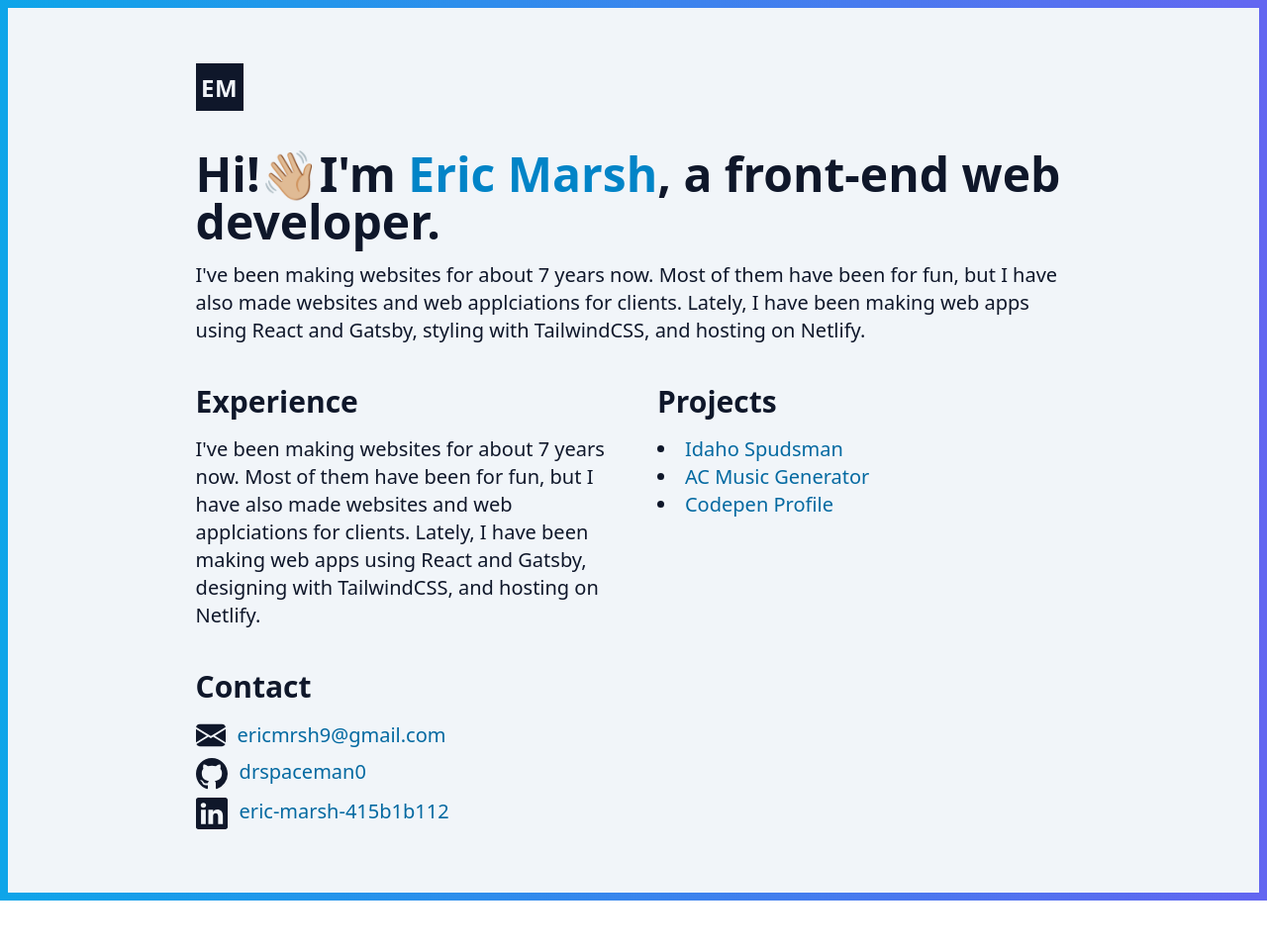
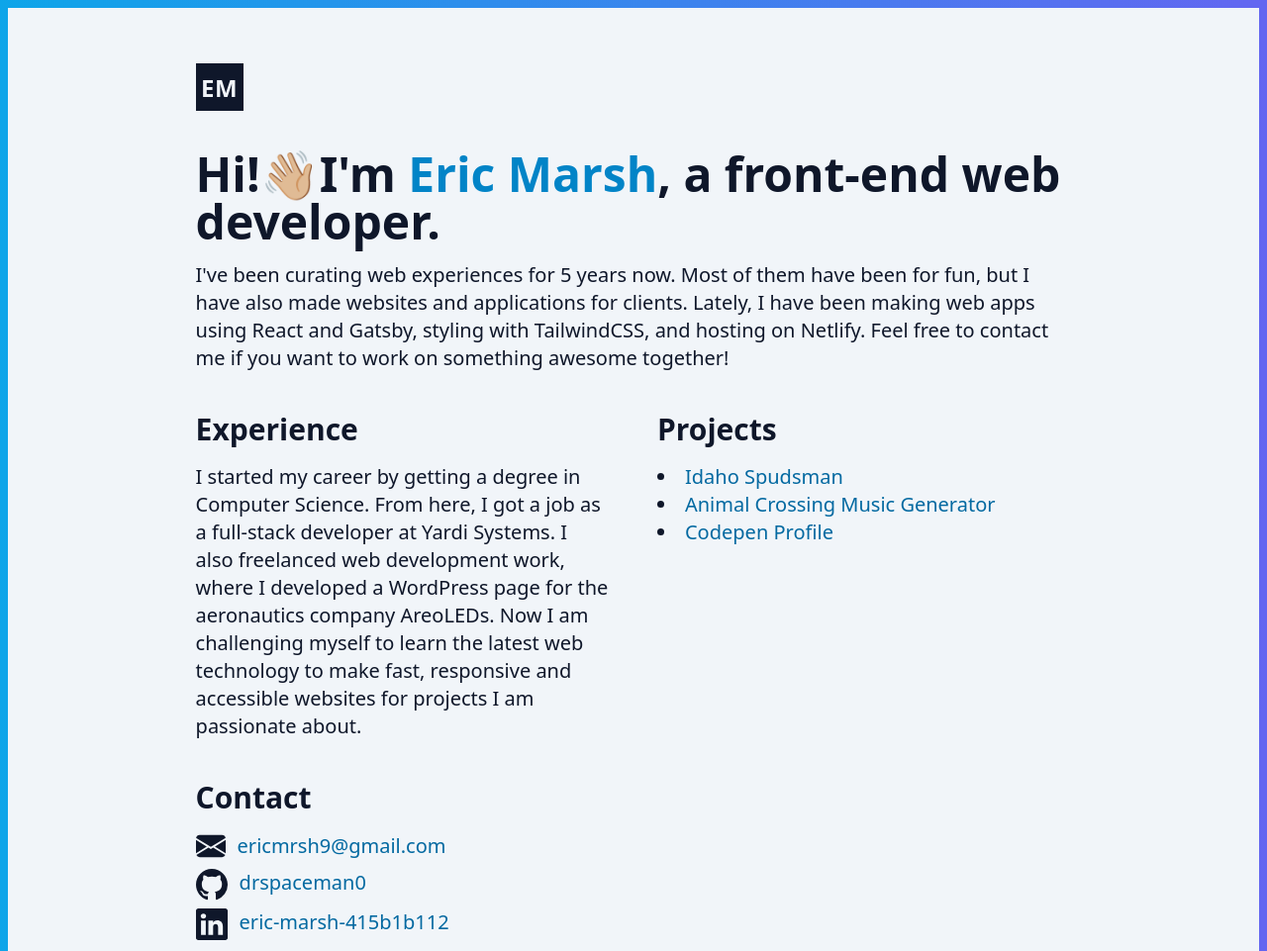
Before and after one commit to drspaceman0/eric-marsh-blog, a Gatsby site: page / in a window 1280 px wide. Shown: the top 961 px of the page at 99% size. Before the commit the page ends 910 px from the top, so only its background shows below. Built offline with nearby package versions, Linux system fonts and the light colour scheme; Gatsby itself is replaced by a stand-in of ours.

Commit message:
Added meta link + changed page width + paragraph editing

```diff
--- a/src/pages/index.js
+++ b/src/pages/index.js
@@ -9,11 +9,11 @@ export default function IndexPage() {
         <meta charSet="utf-8" />
         <meta name="description" content="Web Developer Blog" />
         <title>Eric Marsh Blog</title>
-        {/* <link rel="canonical" href="http://ericmarshblog.com" /> */}
+        <link rel="canonical" href="https://www.ericmarshblog.com/" />
       </Helmet>
-      <div className="p-2 bg-gradient-to-r from-sky-500 to-indigo-500 h-full min-h-screen relative flex">
-        <div className="bg-backgroundColor">
-          <div className="w-7/10 my-14 mx-auto">
+      <div className="p-2 bg-gradient-to-r from-sky-500 to-indigo-500 h-full min-h-screen relative flex ">
+        <div className="bg-backgroundColor w-full mx-auto">
+          <div className="w-7/10 my-14 max-w-6xl mx-auto  ">
             {/* nav */}
             <header className="flex flex-row h-12">
               <div
@@ -28,10 +28,10 @@ export default function IndexPage() {
                   Hi!👋🏼I'm <span className="text-primaryColor">Eric Marsh</span>, a front-end web developer.
                 </h1>
                 <p className="text-lg md:text-xl text-slate-900 leading-normal tracking-normal text-left">
-                  I've been making websites for about 7 years now. Most of them have
-                  been for fun, but I have also made websites and web applciations
-                  for clients. Lately, I have been making web apps using React and
-                  Gatsby, styling with TailwindCSS, and hosting on Netlify.
+                  I've been curating web experiences for 5 years now.
+                  Most of them have been for fun, but I have also made websites and applications for clients.
+                  Lately, I have been making web apps using React and Gatsby, styling with TailwindCSS, and hosting on Netlify.
+                  Feel free to contact me if you want to work on something awesome together!
                 </p>
               </section>
               <div className="grid grid-cols-1 md:grid-cols-2 md:gap-12">
@@ -41,11 +41,10 @@ export default function IndexPage() {
                     Experience
                   </h2>
                   <p className="text-lg md:text-xl text-slate-900 leading-normal tracking-normal text-left">
-                    I've been making websites for about 7 years now. Most of them
-                    have been for fun, but I have also made websites and web
-                    applciations for clients. Lately, I have been making web apps
-                    using React and Gatsby, designing with TailwindCSS, and hosting
-                    on Netlify.
+                    I started my career by getting a degree in Computer Science.
+                    From here, I got a job as a full-stack developer at Yardi Systems.
+                    I also freelanced web development work, where I developed a WordPress page for the aeronautics company AreoLEDs.
+                    Now I am challenging myself to learn the latest web technology to make fast, responsive and accessible websites for projects I am passionate about.
                   </p>
                 </section>
                 {/* projects  */}
@@ -58,7 +57,7 @@ export default function IndexPage() {
                       target="_blank">
                       Idaho Spudsman</a></li>
                     <li><a className="w-fit underline-animation text-linkTextColor hover:text-linkTextColorHover active:text-linkTextColorActive" href="https://animal-crossing-birthday-tracker.netlify.app/" target="_blank">
-                      AC Music Generator</a></li>
+                      Animal Crossing Music Generator</a></li>
                     <li><a className="w-fit underline-animation text-linkTextColor hover:text-linkTextColorHover active:text-linkTextColorActive" href="https://codepen.io/drspaceman0/"
                       target="_blank">
                       Codepen Profile</a></li>
```
